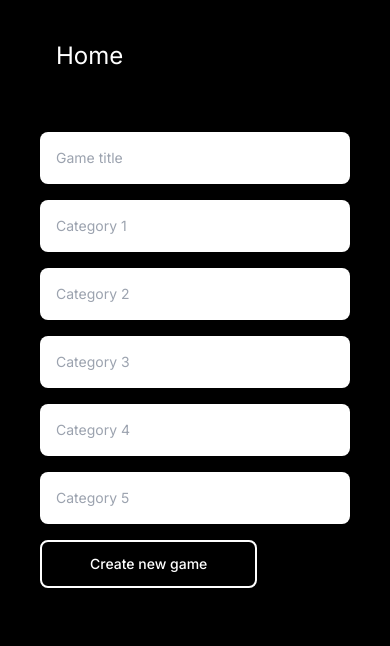
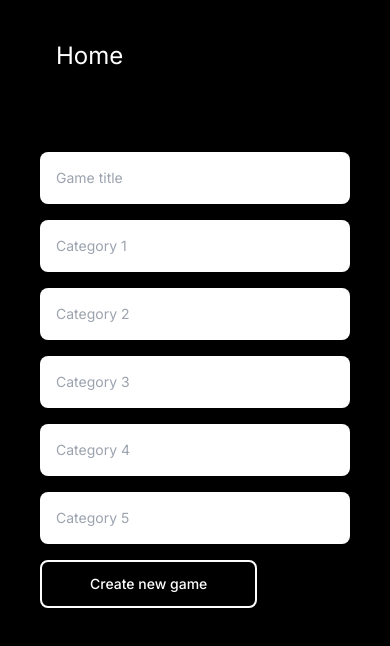
Before and after one commit to konopkov/jeopardy-game, a Next.js app: page /games/create in a window 390 px wide. Shown: the top 646 px of the page. Built offline with nearby package versions, Linux system fonts and the light colour scheme; no server answers.

Commit message:
feat: improve layout

```diff
--- a/app/games/[gameId]/play/page.tsx
+++ b/app/games/[gameId]/play/page.tsx
@@ -1,5 +1,6 @@
 import { Aside } from "@/components/ui/aside";
 import { Board } from "@/components/ui/board";
+import { Main } from "@/components/ui/main";
 import { PlayersPanel } from "@/components/ui/players-panel";
 import { getGame } from "@/lib/db/games";
 
@@ -21,12 +22,14 @@ export default async function PlayGamePage({ params }: PlayGamePageProps) {
       <Aside>
         <PlayersPanel players={players} gameId={gameId} />
       </Aside>
+      <Main>
         <Board
           categories={categories}
           questions={5}
           gameId={gameId}
           answers={answers}
         />
+      </Main>
     </>
   );
 }
--- a/app/games/[gameId]/questions/page.module.css
+++ b/app/games/[gameId]/questions/page.module.css
@@ -10,5 +10,5 @@
   top: 0;
   left: 0;
   width: 100% !important;
-  height: calc(100% -1px) !important;
+  height: 100% !important;
 }
--- a/app/games/[gameId]/questions/page.tsx
+++ b/app/games/[gameId]/questions/page.tsx
@@ -1,4 +1,6 @@
 import { QuestionView } from "@/components/question-view";
+import { Aside } from "@/components/ui/aside";
+import { Main } from "@/components/ui/main";
 import { getGame } from "@/lib/db/games";
 import styles from "./page.module.css";
 
@@ -36,7 +38,8 @@ export default async function QuestionPage({
   const players = game?.players ?? [];
 
   return (
-    <div className={styles.container}>
+    <>
+      <Aside>
         <QuestionView
           gameId={gameId}
           categoryId={parseInt(categoryId)}
@@ -44,6 +47,8 @@ export default async function QuestionPage({
           initialAnswering={buzzer?.isAnswering ? buzzer?.playerName : null}
           players={players}
         />
+      </Aside>
+      <Main>
         <div className={styles.googleSlides}>
           <iframe
             src={getQuestionEmbeddedSlideUrl(
@@ -55,6 +60,7 @@ export default async function QuestionPage({
             height="1024"
           />
         </div>
-    </div>
+      </Main>
+    </>
   );
 }
--- a/app/layout.module.css
+++ b/app/layout.module.css
@@ -1,9 +1,23 @@
 .page {
   display: grid;
-  grid-template-columns: 1fr;
+  gap: 20px;
+  grid-template-columns: 260px 1fr;
   grid-template-rows: 60px 100px auto;
   grid-template-areas:
-    "header"
-    "aside"
-    "main";
+    "header main"
+    "aside main"
+    "aside main";
 }
+
+/* for small screens: another grid template */
+@media (max-width: 600px) {
+  .page {
+    grid-template-columns: 1fr;
+    grid-template-rows: 60px 100px auto auto;
+    grid-template-areas:
+      "header"
+      "main"
+      "aside"
+      "footer";
+  }
+}
--- a/app/layout.tsx
+++ b/app/layout.tsx
@@ -2,7 +2,6 @@ import type { Metadata } from "next";
 import { Inter } from "next/font/google";
 
 import { Header } from "@/components/ui/header";
-
 import "./globals.css";
 import styles from "./layout.module.css";
 
--- a/components/question-view.tsx
+++ b/components/question-view.tsx
@@ -109,9 +109,9 @@ export const QuestionView = (props: QuestionViewProps) => {
     <Aside>
       {answeringPlayerName ? (
         <FlexColumn>
-          <FlexRow>
+          <FlexColumn>
             <Button>
-              <Heading>Answering:</Heading>
+              <Heading>Answering</Heading>
             </Button>
             <PlayerCard
               playerName={answeringPlayerName}
@@ -126,7 +126,7 @@ export const QuestionView = (props: QuestionViewProps) => {
             <Button disabled={buttonsDisabled} onClick={handleSkip}>
               <Heading>Skip</Heading>
             </Button>
-          </FlexRow>
+          </FlexColumn>
         </FlexColumn>
       ) : (
         <FlexColumn>
--- /dev/null
+++ b/components/ui/main.module.css
@@ -0,0 +1,3 @@
+.main {
+  grid-area: main;
+}
--- /dev/null
+++ b/components/ui/main.tsx
@@ -0,0 +1,9 @@
+import styles from "./main.module.css";
+
+export type MainProps = {
+  children?: React.ReactNode;
+};
+
+export const Main = (props: MainProps) => {
+  return <aside className={styles.main}>{props.children ?? ""}</aside>;
+};
--- a/components/ui/player-card.tsx
+++ b/components/ui/player-card.tsx
@@ -1,5 +1,5 @@
 import Image from "next/image";
-import { FlexRow } from "./flex";
+import { FlexColumn, FlexRow } from "./flex";
 import { Heading } from "./heading";
 
 export type PlayerCardProps = {
@@ -19,8 +19,10 @@ export const PlayerCard = (props: PlayerCardProps) => {
         height={80}
         alt={playerName}
       />
-      <Heading>{playerName}</Heading>
-      <Heading>{score}</Heading>
+      <FlexColumn>
+        <Heading>{playerName}</Heading>
+        <Heading>{score}</Heading>
+      </FlexColumn>
     </FlexRow>
   );
 };
--- a/components/ui/players-panel.tsx
+++ b/components/ui/players-panel.tsx
@@ -5,7 +5,7 @@ import { useEffect, useState } from "react";
 
 import { KEY } from "@/lib/pusher/config";
 import { JoinGameEvent, PusherEvents } from "@/lib/pusher/events";
-import { FlexRow } from "./flex";
+import { FlexColumn } from "./flex";
 import { PlayerCard, PlayerCardProps } from "./player-card";
 
 export type playersPanelProps = {
@@ -41,10 +41,10 @@ export const PlayersPanel = (props: playersPanelProps) => {
   }, [gameId]);
 
   return (
-    <FlexRow className="gap-4">
+    <FlexColumn className="gap-4">
       {players.map((player) => (
         <PlayerCard key={player.playerName} {...player} />
       ))}
-    </FlexRow>
+    </FlexColumn>
   );
 };
```
Lines whose indentation alone changed are shown as unchanged.
